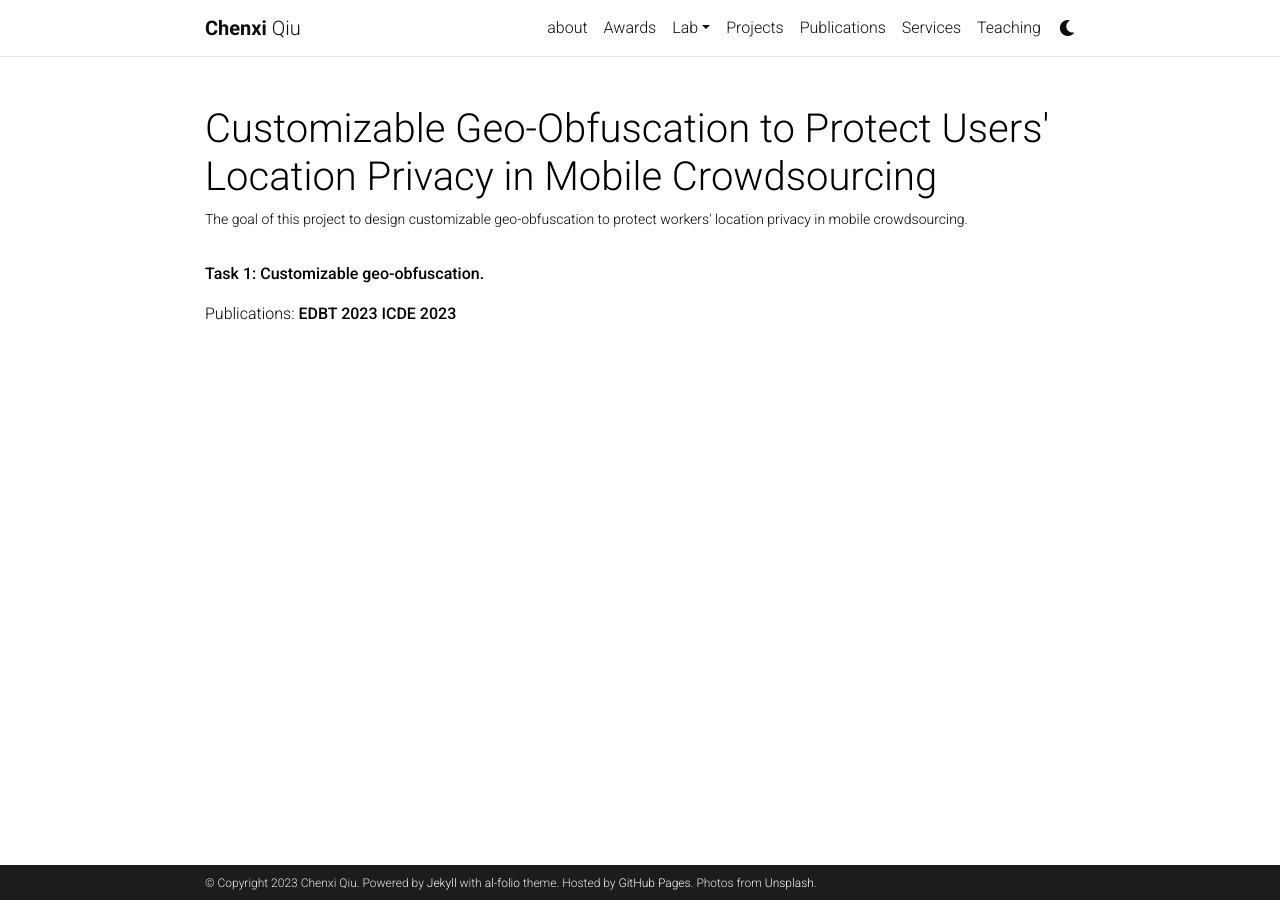
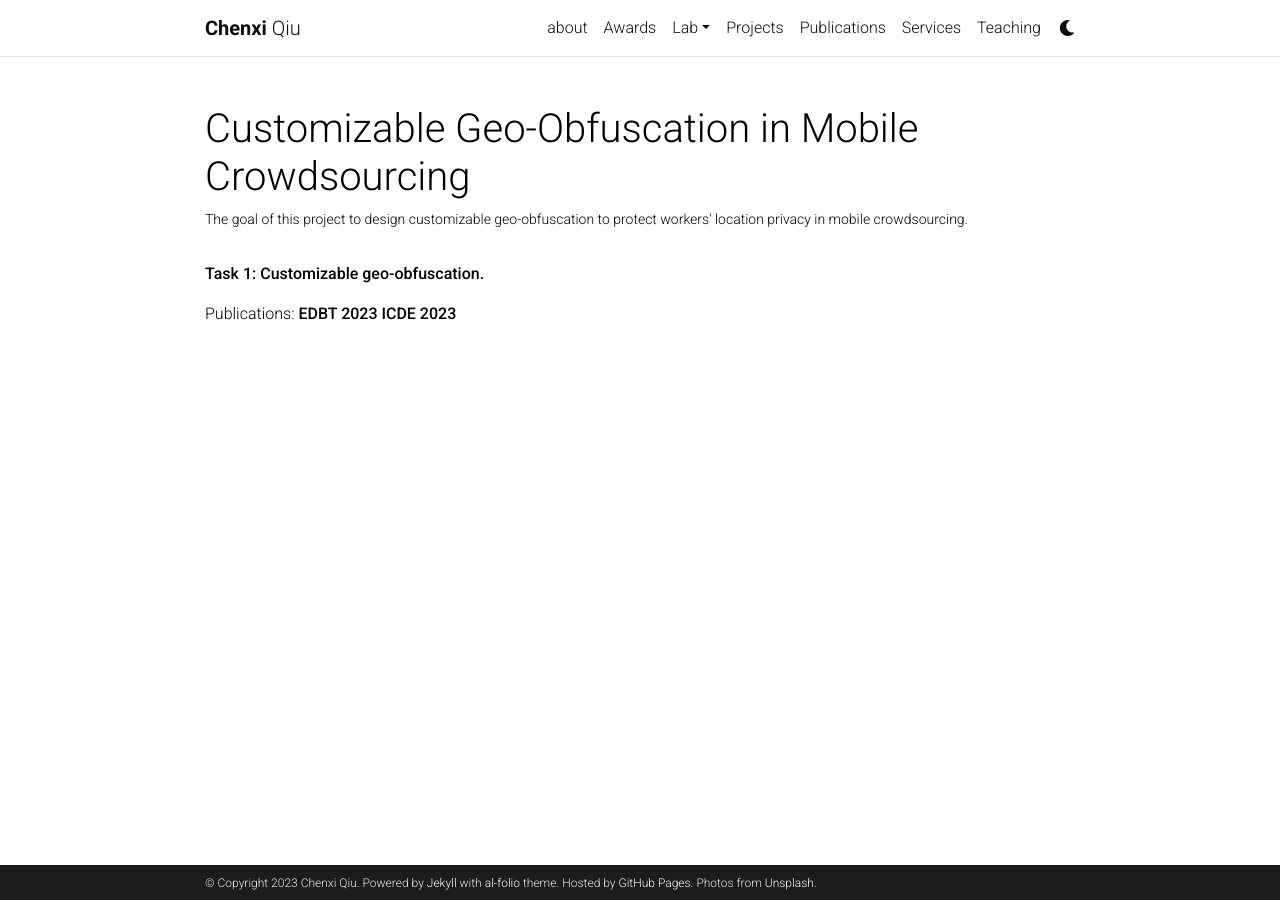
Before and after one commit to chenxiunt/chenxiunt.github.io, a Jekyll site: the page built from _projects/3_project.markdown, in a window 1280 px wide. Built offline with Jekyll 4.4.1, drawn with Linux system fonts in a browser that asks for light colours; comment, search, counter and statistics services are not loaded; a style sheet for code colours, icons or effects is not loaded.

Commit message:
Update 3_project.markdown

```diff
--- a/_projects/3_project.markdown
+++ b/_projects/3_project.markdown
@@ -1,6 +1,6 @@
 ---
 layout: page
-title: Customizable Geo-Obfuscation to Protect Users' Location Privacy in Mobile Crowdsourcing
+title: Customizable Geo-Obfuscation in Mobile Crowdsourcing
 description: The goal of this project to design customizable geo-obfuscation to protect workers' location privacy in mobile crowdsourcing.
 img: /assets/img/connected_vehicles.jpg
 importance: 3
```
